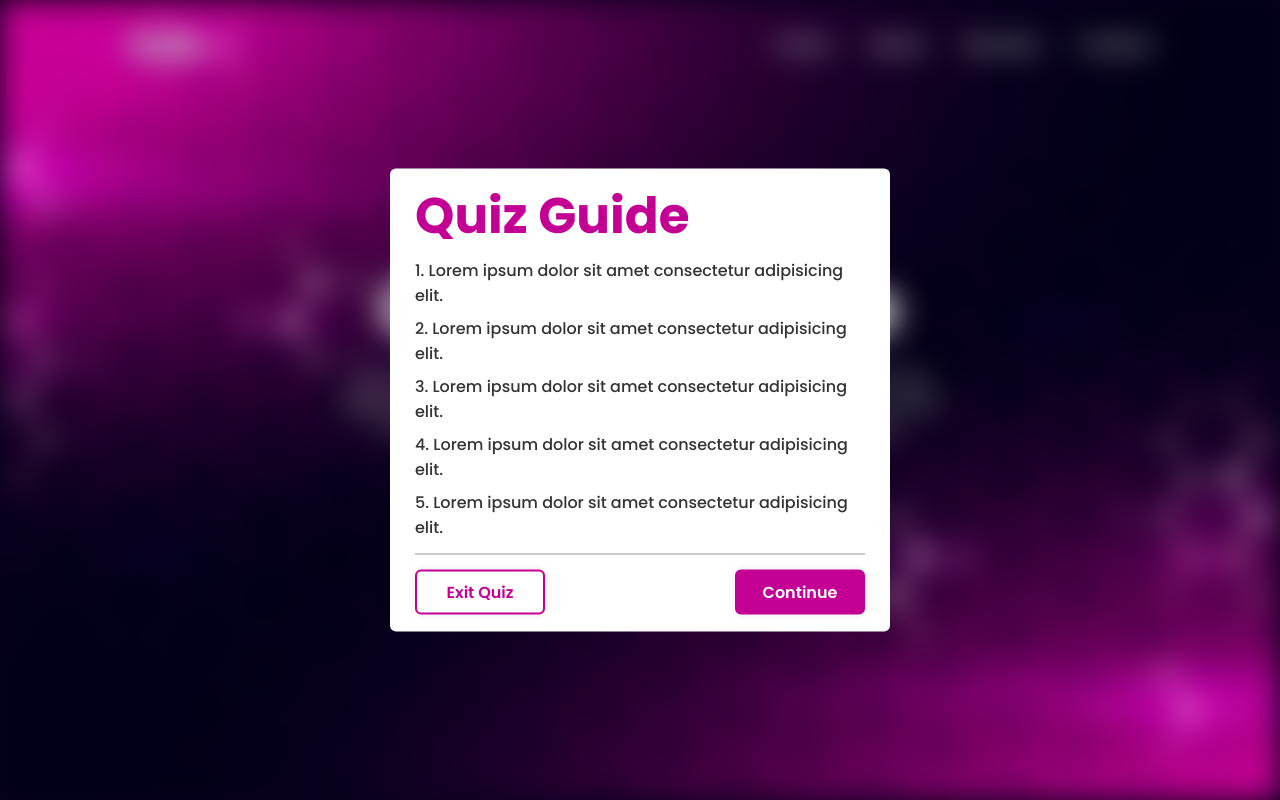
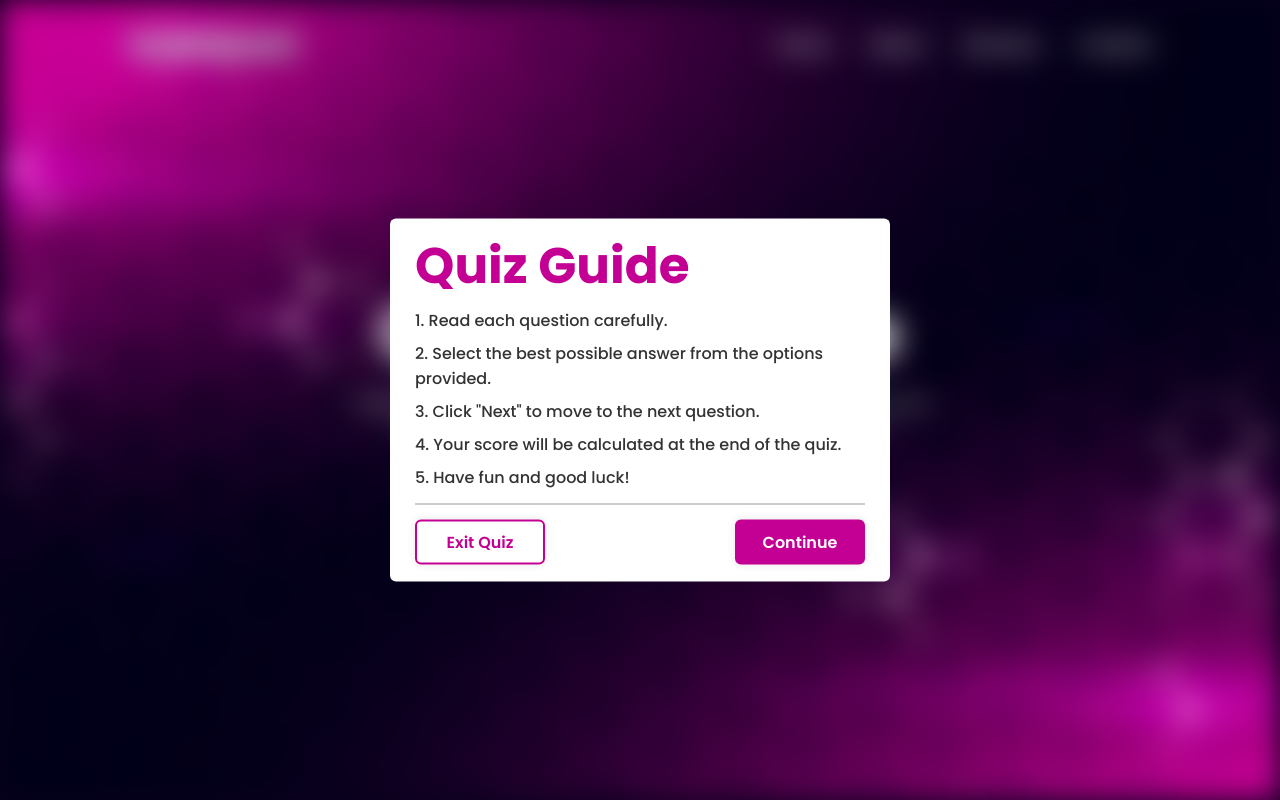
Before and after one commit to Kartik4114/Online-Quiz-App, a plain HTML site: page index.html in a window 1280 px wide. Both pictures are taken after a click on the button "Start Quiz". Shown: the top 800 px of the page. Drawn offline with Linux system fonts and the light colour scheme.

Commit message:
final changes of quiz guidelines

```diff
--- a/index.html
+++ b/index.html
@@ -5,7 +5,7 @@
     <meta charset="UTF-8">
     <meta http-equiv="X-UA-Compatible" content="IE=edge">
     <meta name="viewport" content="width=device-width, initial-scale=1.0">
-    <title>Quiz Website HTML CSS JS | Codehal</title>
+    <title>QuizQuest | Quiz Website HTML CSS JS</title>
     <link rel="stylesheet" href="style.css">
 </head>
 
@@ -13,9 +13,8 @@
 
     <main class="main">
         <header class="header">
-            <a href="#" class="logo">Quiz. </a>
+            <a href="#" class="logo">QuizQuest</a>
             <nav class="navbar">
-
                 <a href="#" class="active">Home</a>
                 <a href="#">About</a>
                 <a href="#">Services</a>
@@ -27,13 +26,13 @@
 
             <section class="quiz-section">
                 <div class="quiz-box">
-                    <h1>AspireNex Quiz</h1>
+                    <h1>QuizQuest Challenge</h1>
                     <div class="quiz-header">
-                        <span>Quiz Website Tutorials</span>
+                        <span>Test Your Knowledge</span>
                         <span class="header-score">Score: 0 / 5</span>
                     </div>
 
-                    <h2 class="question-text">What does Html stands for ?</h2>
+                    <h2 class="question-text">What does HTML stand for?</h2>
 
                     <div class="option-list">
                         <!-- <div class="option">
@@ -54,8 +53,8 @@
                     </div>
 
                     <div class="quiz-footer">
-                            <span class="question-total">1 of 5 Questions</span>
-                            <button class="next-btn">Next</button>
+                        <span class="question-total">1 of 5 Questions</span>
+                        <button class="next-btn">Next</button>
                     </div>
                 </div>
 
@@ -66,7 +65,7 @@
                             <span class="progress-value">0%</span>
                         </div>
 
-                        <div class="score-text">Your Score 0 out of 5</div>
+                        <div class="score-text">Your Score: 0 out of 5</div>
                     </div>
                     <div class="buttons">
                         <button class="tryAgain-btn">Try Again</button>
@@ -78,10 +77,8 @@
             <div class="home">
                 <div class="home-content">
                     <h1>Quiz Website</h1>
-                    <p>Lorem ipsum dolor sit amet consectetur, adipisicing elit. Rem,
-                        maxime at eligendi distinctio
-                        iure eveniet provident perspiciatis. Laudantium nisi nobis enim eligendi vero accusantium, fuga deserunt vitae repellendus explicabo autem!</p>
-                        <button class="start-btn">Start Quiz</button>
+                    <p>Challenge yourself with our exciting quizzes! Test your knowledge across various topics and see how much you know. Ready to begin?</p>
+                    <button class="start-btn">Start Quiz</button>
                 </div>
             </div>
         </div>
@@ -89,11 +86,11 @@
 
     <div class="popup-info">
         <h2>Quiz Guide</h2>
-        <span class="info">1. Lorem ipsum dolor sit amet consectetur adipisicing elit.</span>
-        <span class="info">2. Lorem ipsum dolor sit amet consectetur adipisicing elit.</span>
-        <span class="info">3. Lorem ipsum dolor sit amet consectetur adipisicing elit.</span>
-        <span class="info">4. Lorem ipsum dolor sit amet consectetur adipisicing elit.</span>
-        <span class="info">5. Lorem ipsum dolor sit amet consectetur adipisicing elit.</span>
+        <span class="info">1. Read each question carefully.</span>
+        <span class="info">2. Select the best possible answer from the options provided.</span>
+        <span class="info">3. Click "Next" to move to the next question.</span>
+        <span class="info">4. Your score will be calculated at the end of the quiz.</span>
+        <span class="info">5. Have fun and good luck!</span>
 
         <div class="btn-group">
             <button class="info-btn exit-btn">Exit Quiz</button>
--- a/questions.js
+++ b/questions.js
@@ -18,7 +18,7 @@ let questions = [
             "A. Cascading Style Sheet",
             "B. Cute Style Sheet",
             "C. Computer Style Sheet",
-            "D. Codehal Style Sheet"
+            "D. Coding Style Sheet"
         ]
     },
     {
```
